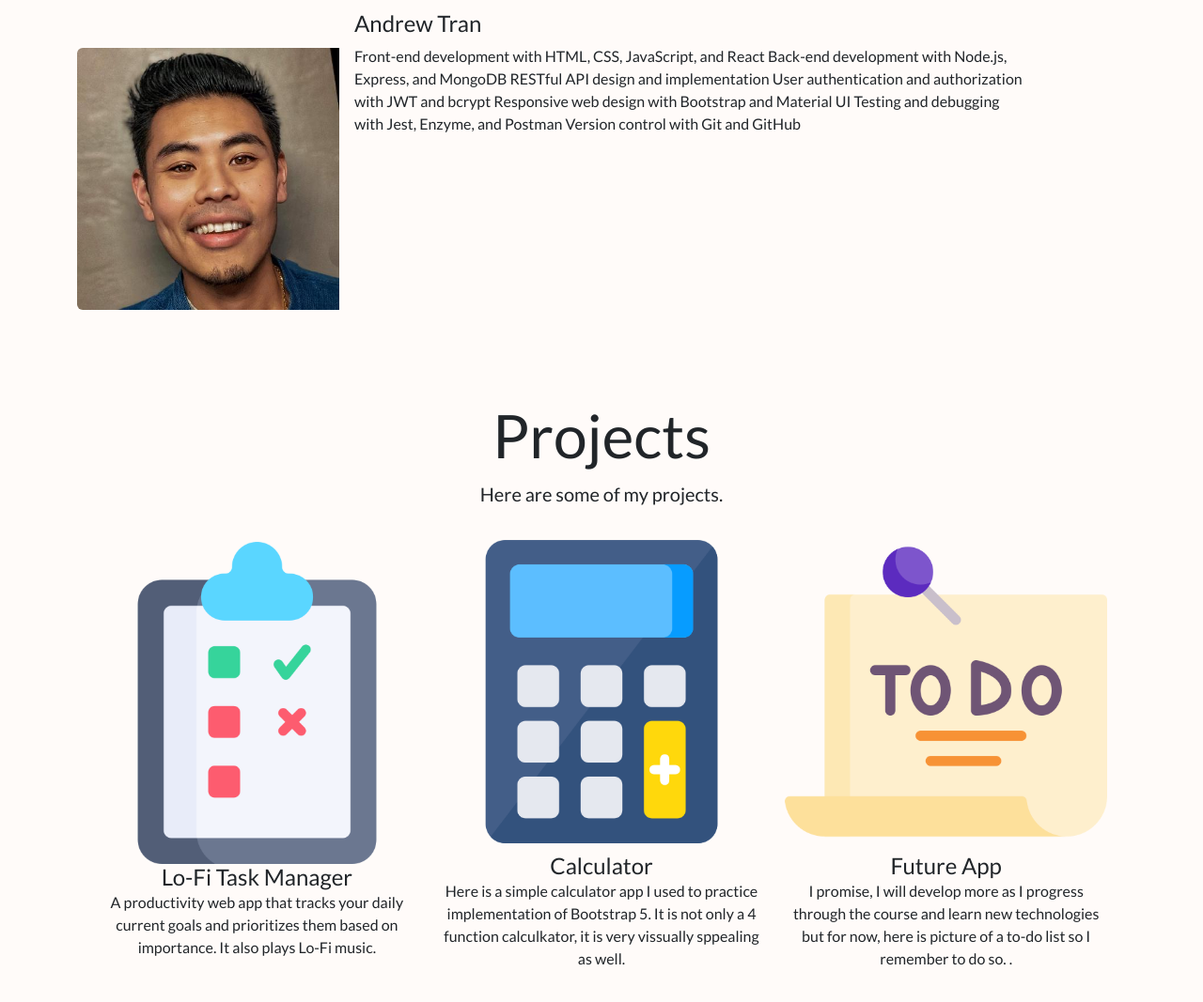
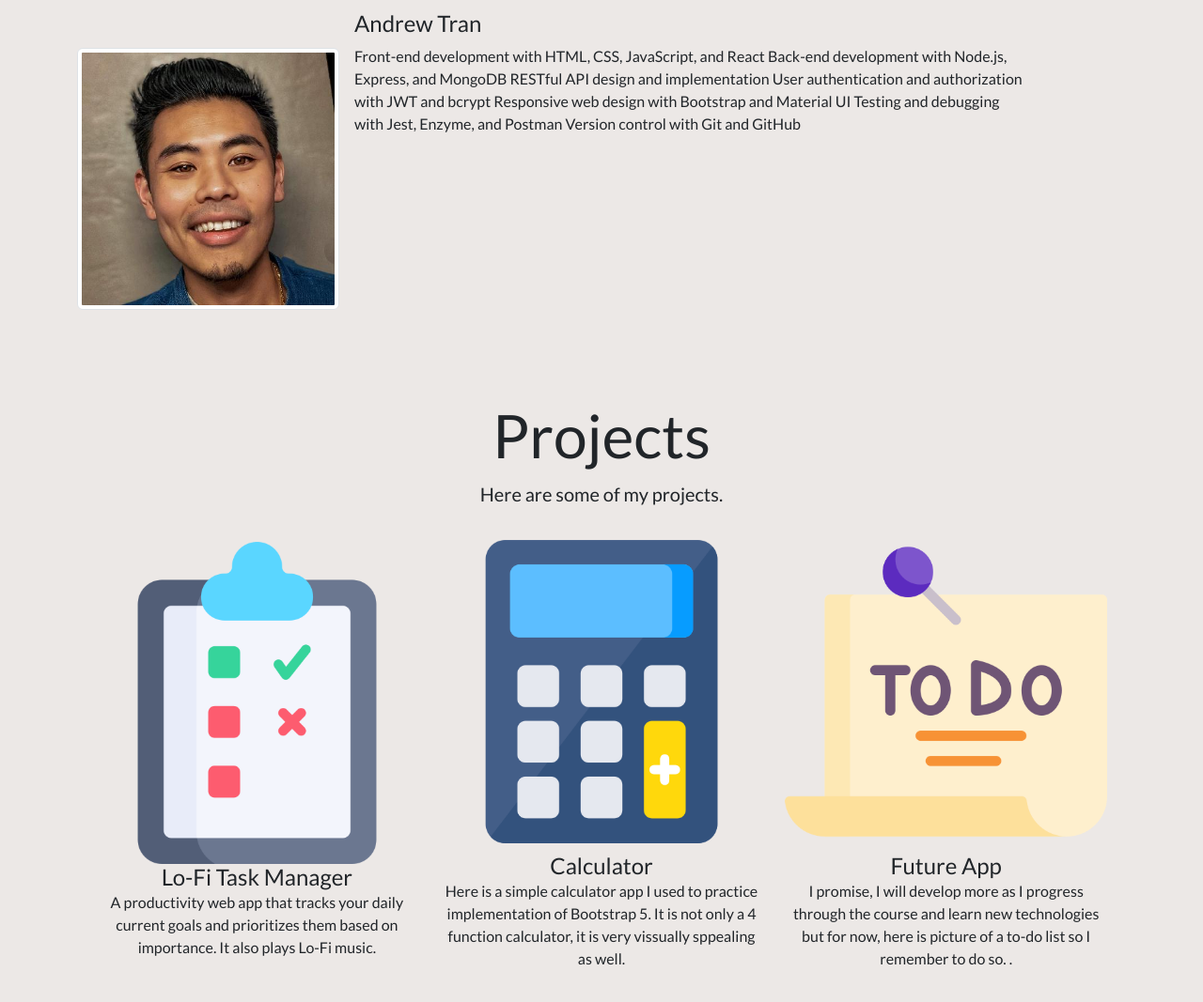
Before and after one commit to AndrewT-Tran/Portfolio, a website: page index.html in a window 1280 px wide. Shown: the part 939-2006 px from the top of the page at 94% size. Drawn offline with nearby package versions, Linux system fonts and the light colour scheme; files whose address does not match are found by name.

Commit message:
finished project section

```diff
--- a/index.html
+++ b/index.html
@@ -53,7 +53,7 @@
         </section>
         <div class="row g-0">
           <div class="col-md-3 pt-5">
-            <img src="./assests/112746783.jpg" class="img-fluid rounded-start" alt="profile picture">
+            <img src="./assests/112746783.jpg" class="img-thumbnail  rounded-start" alt="profile picture">
           </div>
           <div class="col-md-8">
 
@@ -116,7 +116,7 @@
                   <div class="card-body">
                     <h4 class="card-title">Calculator</h4>
                     <p class="card-text">
-                      Here is a simple calculator app I used to practice implementation of Bootstrap 5. It is not only a 4 function calculkator, it is very vissually sppealing as well.</p>
+                      Here is a simple calculator app I used to practice implementation of Bootstrap 5. It is not only a 4 function calculator, it is very vissually sppealing as well.</p>
                   </div>
                 </div>
                 <!-- card 2 end -->
--- a/style.css
+++ b/style.css
@@ -13,7 +13,9 @@ h1.gradient-text {
 }
 
 body {
-  background-color: #fffbf9;
+  background-color: #ece8e6;
+  font-family: lato;
+  font-weight: 400;
 }
 
 .padding {
```
Also changed, not shown: 1 other file.
